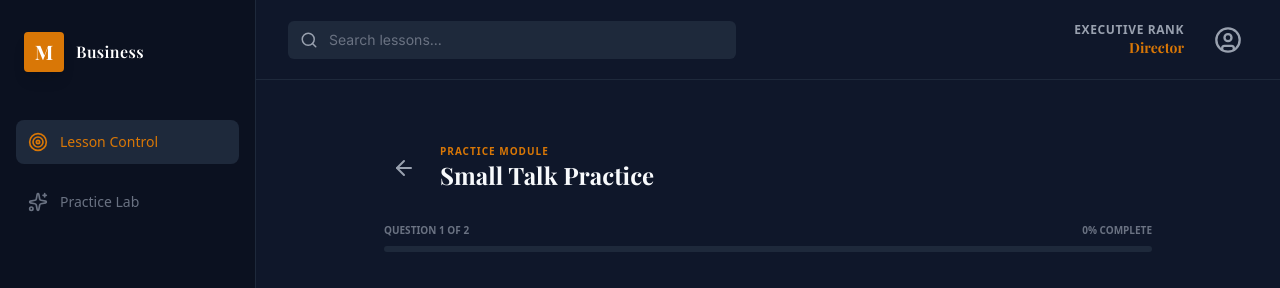
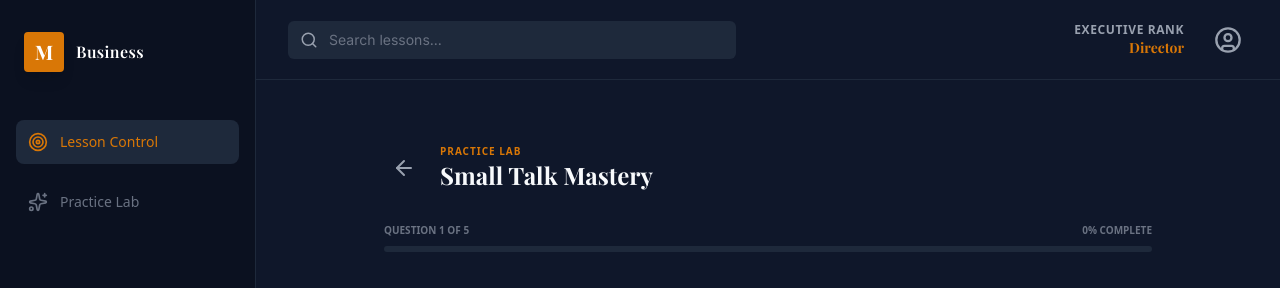
Before and after one commit to mantolatv-cmyk/missmonica-business, a Next.js app in the folder frontend/: page /dashboard/practice/lesson-1 in a window 1280 px wide. Shown: the top 288 px of the page. Built offline with nearby package versions, Linux system fonts and the light colour scheme; a web font is replaced by a local one.

Commit message:
feat: expand all practice modules to 5 questions each

```diff
--- a/frontend/src/app/dashboard/practice/[id]/page.tsx
+++ b/frontend/src/app/dashboard/practice/[id]/page.tsx
@@ -24,7 +24,7 @@ interface Question {
 
 const moduleContent: Record<string, { title: string, questions: Question[] }> = {
   'lesson-1': {
-    title: 'Small Talk Practice',
+    title: 'Small Talk Mastery',
     questions: [
       {
         id: 1,
@@ -45,6 +45,39 @@ const moduleContent: Record<string, { title: string, questions: Question[] }> =
         question: 'It\'s a pleasure to finally meet you _______ person!',
         correctAnswer: 'in',
         explanation: '"In person" is the correct prepositional phrase for meeting someone physically after online contact.'
+      },
+      {
+        id: 3,
+        type: 'multiple-choice',
+        question: 'What is a good "icebreaker" question for a colleague you just met?',
+        options: [
+          'How much do you earn?',
+          'Why are you late?',
+          'How long have you been with the company?',
+          'What is your political opinion?'
+        ],
+        correctAnswer: 'How long have you been with the company?',
+        explanation: 'Work-related history is a safe and professional topic for initial small talk.'
+      },
+      {
+        id: 4,
+        type: 'fill-in-the-blank',
+        question: 'I\'ve heard so much _______ you! It\'s nice to finally connect.',
+        correctAnswer: 'about',
+        explanation: '"Heard about you" is used when you know of someone\'s reputation or work before meeting.'
+      },
+      {
+        id: 5,
+        type: 'multiple-choice',
+        question: 'If a conversation is ending, what is a polite way to "wrap it up"?',
+        options: [
+          'I have to go now. Bye.',
+          'It was great catching up. I should probably head to the next session. Let\'s talk soon!',
+          'Stop talking, I am bored.',
+          'Silence.'
+        ],
+        correctAnswer: 'It was great catching up. I should probably head to the next session. Let\'s talk soon!',
+        explanation: 'Acknowledging the value of the talk before stating a reason to leave is professional.'
       }
     ]
   },
@@ -70,11 +103,44 @@ const moduleContent: Record<string, { title: string, questions: Question[] }> =
         question: 'Could you _______ that last point? I didn\'t quite catch it.',
         correctAnswer: 'repeat',
         explanation: 'Asking for repetition is a vital skill in international meetings.'
+      },
+      {
+        id: 3,
+        type: 'multiple-choice',
+        question: 'What does "AOB" usually stand for at the end of an agenda?',
+        options: [
+          'All On Board',
+          'Any Other Business',
+          'Action Oriented Behavior',
+          'Annual Office Budget'
+        ],
+        correctAnswer: 'Any Other Business',
+        explanation: 'AOB is the time for participants to raise minor points not on the main agenda.'
+      },
+      {
+        id: 4,
+        type: 'fill-in-the-blank',
+        question: 'Let\'s _______ to the next item on the list.',
+        correctAnswer: 'move',
+        explanation: '"Move to" or "Move on to" is the standard phrase for changing topics in a meeting.'
+      },
+      {
+        id: 5,
+        type: 'multiple-choice',
+        question: 'How do you politely interrupt to ask a question?',
+        options: [
+          'Shut up, I have a question.',
+          'Sorry to jump in, but could I just clarify one thing?',
+          'I am talking now.',
+          'Wait!'
+        ],
+        correctAnswer: 'Sorry to jump in, but could I just clarify one thing?',
+        explanation: '"Sorry to jump in" or "May I just add..." are polite ways to interrupt.'
       }
     ]
   },
   'lesson-3': {
-    title: 'Interview Skills',
+    title: 'Interview Excellence',
     questions: [
       {
         id: 1,
@@ -95,11 +161,44 @@ const moduleContent: Record<string, { title: string, questions: Question[] }> =
         question: 'I have over five years of _______ in this field.',
         correctAnswer: 'experience',
         explanation: '"Experience" is the most common term for professional time spent in a role.'
+      },
+      {
+        id: 3,
+        type: 'multiple-choice',
+        question: 'What does a recruiter mean by "walk me through your CV"?',
+        options: [
+          'Literally walk on the paper.',
+          'Give a brief summary of your professional history and key achievements.',
+          'Read every single line out loud.',
+          'Explain why you left your first job only.'
+        ],
+        correctAnswer: 'Give a brief summary of your professional history and key achievements.',
+        explanation: 'This is an invitation to highlight your most relevant career points.'
+      },
+      {
+        id: 4,
+        type: 'fill-in-the-blank',
+        question: 'I am looking for a new _______ that allows me to grow professionally.',
+        correctAnswer: 'challenge',
+        explanation: '"Challenge" is a positive way to describe a new job opportunity.'
+      },
+      {
+        id: 5,
+        type: 'multiple-choice',
+        question: 'How should you answer "Why should we hire you?"',
+        options: [
+          'Because I need the money.',
+          'Because I am the best person in the world.',
+          'By matching your skills and experience to the specific needs of the company.',
+          'I don\'t know, you tell me.'
+        ],
+        correctAnswer: 'By matching your skills and experience to the specific needs of the company.',
+        explanation: 'Showing alignment between your profile and their problems is the key to success.'
       }
     ]
   },
   'lesson-4': {
-    title: 'Email Etiquette',
+    title: 'Email Correspondence',
     questions: [
       {
         id: 1,
@@ -120,11 +219,44 @@ const moduleContent: Record<string, { title: string, questions: Question[] }> =
         question: 'Please find _______ the document you requested.',
         correctAnswer: 'attached',
         explanation: '"Please find attached" is the standard phrase for sending files via email.'
+      },
+      {
+        id: 3,
+        type: 'multiple-choice',
+        question: 'What does "CC" stand for in an email?',
+        options: [
+          'Company Contact',
+          'Carbon Copy',
+          'Chief Coordinator',
+          'Confirmed Communication'
+        ],
+        correctAnswer: 'Carbon Copy',
+        explanation: 'CC is used to send a copy of the email to someone who needs to be informed but not necessarily reply.'
+      },
+      {
+        id: 4,
+        type: 'fill-in-the-blank',
+        question: 'I look forward _______ hearing from you soon.',
+        correctAnswer: 'to',
+        explanation: 'The full phrase is "look forward to + [verb-ing/noun]".'
+      },
+      {
+        id: 5,
+        type: 'multiple-choice',
+        question: 'When should you use "To whom it may concern"?',
+        options: [
+          'When writing to your boss.',
+          'When you don\'t know the specific name of the recipient.',
+          'In every email.',
+          'When you are angry.'
+        ],
+        correctAnswer: 'When you don\'t know the specific name of the recipient.',
+        explanation: 'It is a formal way to address an unknown person or department.'
       }
     ]
   },
   'lesson-5': {
-    title: 'Networking Phrases',
+    title: 'Networking Dynamics',
     questions: [
       {
         id: 1,
@@ -145,11 +277,44 @@ const moduleContent: Record<string, { title: string, questions: Question[] }> =
         question: 'Do you have a business _______? I\'d like to stay in touch.',
         correctAnswer: 'card',
         explanation: 'Exchanging business cards is a traditional but still common networking practice.'
+      },
+      {
+        id: 3,
+        type: 'multiple-choice',
+        question: 'What is an "Elevator Pitch"?',
+        options: [
+          'A pitch made while falling in an elevator.',
+          'A very short summary of who you are and what you do (30-60 seconds).',
+          'A long presentation with 50 slides.',
+          'A way to fix an elevator.'
+        ],
+        correctAnswer: 'A very short summary of who you are and what you do (30-60 seconds).',
+        explanation: 'It\'s called an elevator pitch because it should be short enough to deliver during an elevator ride.'
+      },
+      {
+        id: 4,
+        type: 'fill-in-the-blank',
+        question: 'I\'d love to _______ up with you on LinkedIn.',
+        correctAnswer: 'connect',
+        explanation: '"Connect on LinkedIn" is the standard phrase for professional social networking.'
+      },
+      {
+        id: 5,
+        type: 'multiple-choice',
+        question: 'What is the primary goal of "Networking"?',
+        options: [
+          'To get as many free pens as possible.',
+          'To build mutually beneficial professional relationships.',
+          'To sell your product to everyone immediately.',
+          'To collect business cards and never look at them.'
+        ],
+        correctAnswer: 'To build mutually beneficial professional relationships.',
+        explanation: 'Networking is about long-term value and connection, not just immediate sales.'
       }
     ]
   },
   'lesson-6': {
-    title: 'Technical Call Vocab',
+    title: 'Technical Call Proficiency',
     questions: [
       {
         id: 1,
@@ -170,11 +335,44 @@ const moduleContent: Record<string, { title: string, questions: Question[] }> =
         question: 'The connection is _______; your video is freezing.',
         correctAnswer: 'unstable',
         explanation: '"Unstable" describes a poor or fluctuating internet connection.'
+      },
+      {
+        id: 3,
+        type: 'multiple-choice',
+        question: 'What does "screen sharing" allow you to do?',
+        options: [
+          'Give your monitor to a colleague.',
+          'Let others see what is on your computer screen during a call.',
+          'Take a screenshot of the meeting.',
+          'Split the screen into two parts.'
+        ],
+        correctAnswer: 'Let others see what is on your computer screen during a call.',
+        explanation: 'Screen sharing is essential for presentations and collaborative work.'
+      },
+      {
+        id: 4,
+        type: 'fill-in-the-blank',
+        question: 'Can you _______ up? I can barely hear you.',
+        correctAnswer: 'speak',
+        explanation: '"Speak up" means to talk louder.'
+      },
+      {
+        id: 5,
+        type: 'multiple-choice',
+        question: 'What should you do if your background is very noisy during a call?',
+        options: [
+          'Keep talking louder.',
+          'Mute yourself when you are not speaking.',
+          'Ask everyone else to be quiet.',
+          'Leave the meeting.'
+        ],
+        correctAnswer: 'Mute yourself when you are not speaking.',
+        explanation: 'Muting helps maintain clear audio for other participants when you have background noise.'
       }
     ]
   },
   'lesson-7': {
-    title: 'Travel Prepositions',
+    title: 'Travel & Prepositions',
     questions: [
       {
         id: 1,
@@ -195,6 +393,39 @@ const moduleContent: Record<string, { title: string, questions: Question[] }> =
         question: 'My passport is _______ my pocket.',
         correctAnswer: 'in',
         explanation: '"In" is used for items inside a contained space (like a pocket or bag).'
+      },
+      {
+        id: 3,
+        type: 'multiple-choice',
+        question: 'Where is the baggage claim usually located?',
+        options: [
+          'On the airplane.',
+          'Inside the pharmacy.',
+          'In the arrivals area.',
+          'At the duty-free shop.'
+        ],
+        correctAnswer: 'In the arrivals area.',
+        explanation: 'Baggage claim is where you collect your luggage after landing.'
+      },
+      {
+        id: 4,
+        type: 'fill-in-the-blank',
+        question: 'The hotel is right _______ to the conference center.',
+        correctAnswer: 'next',
+        explanation: '"Next to" indicates proximity or being beside something.'
+      },
+      {
+        id: 5,
+        type: 'multiple-choice',
+        question: 'What is a "layover"?',
+        options: [
+          'A type of blanket.',
+          'A period of time between connecting flights.',
+          'The person who cleans the airplane.',
+          'A special type of ticket.'
+        ],
+        correctAnswer: 'A period of time between connecting flights.',
+        explanation: 'Layovers can range from a few hours to a whole day depending on the route.'
       }
     ]
   }
@@ -202,7 +433,7 @@ const moduleContent: Record<string, { title: string, questions: Question[] }> =
 
 export default function PracticeExercise({ params }: { params: Promise<{ id: string }> }) {
   const { id } = use(params);
-  const module = moduleContent[id] || moduleContent['grammar-1'];
+  const module = moduleContent[id] || moduleContent['lesson-1'];
 
   const [currentQuestionIndex, setCurrentQuestionIndex] = useState(0);
   const [selectedOption, setSelectedOption] = useState<string | null>(null);
@@ -274,8 +505,8 @@ export default function PracticeExercise({ params }: { params: Promise<{ id: str
           </div>
 
           <div className="flex flex-col sm:flex-row gap-4">
-            <Link href="/dashboard/practice" className="flex-1 px-8 py-4 bg-[#D97706] text-white rounded-xl font-bold hover:bg-[#B45309] transition-all flex items-center justify-center">
-              Back to Lab
+            <Link href="/dashboard" className="flex-1 px-8 py-4 bg-[#D97706] text-white rounded-xl font-bold hover:bg-[#B45309] transition-all flex items-center justify-center">
+              Back to Dashboard
             </Link>
             <button
               onClick={resetModule}
@@ -296,11 +527,11 @@ export default function PracticeExercise({ params }: { params: Promise<{ id: str
     <div className="flex flex-col max-w-3xl mx-auto py-8">
       {/* Header */}
       <div className="flex items-center mb-8">
-        <Link href="/dashboard/practice" className="p-2 text-gray-400 hover:text-white rounded-full hover:bg-[#1E293B] transition-colors mr-4">
+        <Link href="/dashboard" className="p-2 text-gray-400 hover:text-white rounded-full hover:bg-[#1E293B] transition-colors mr-4">
           <ArrowLeft size={24} />
         </Link>
         <div>
-          <span className="text-[10px] font-bold text-[#D97706] uppercase tracking-widest block">Practice Module</span>
+          <span className="text-[10px] font-bold text-[#D97706] uppercase tracking-widest block">Practice Lab</span>
           <h1 className="font-serif text-2xl font-bold text-[#F8FAFC]">{module.title}</h1>
         </div>
       </div>
```
